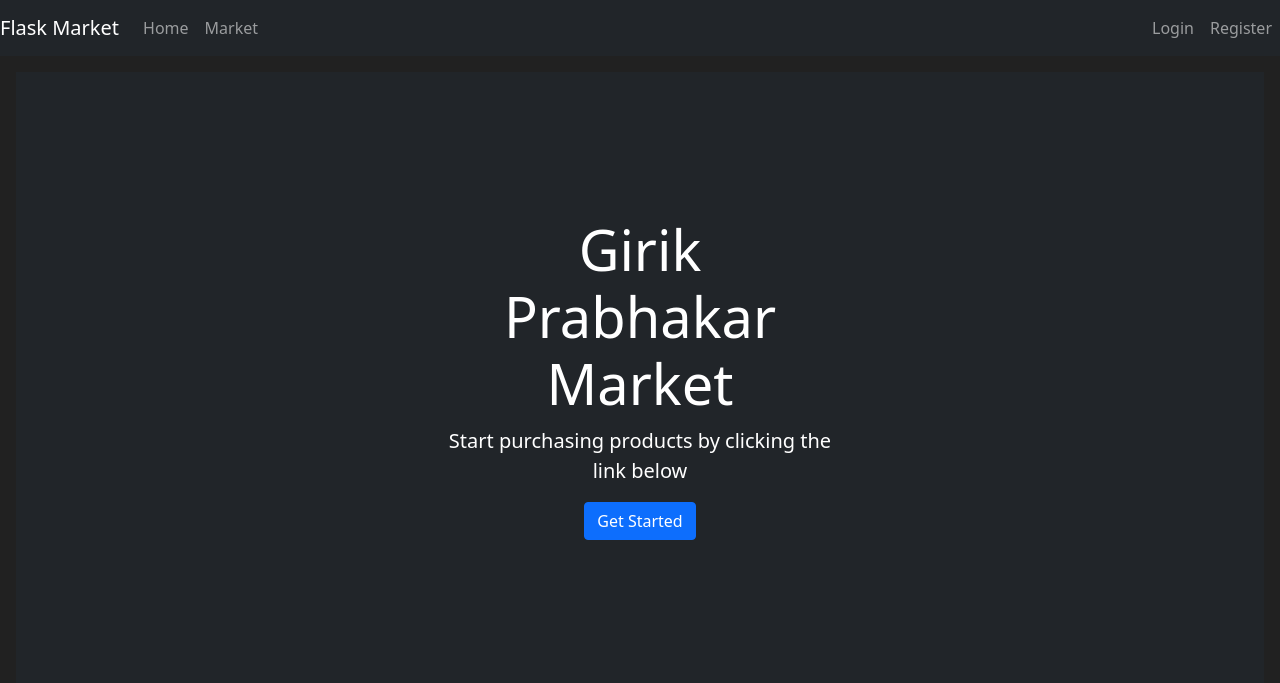
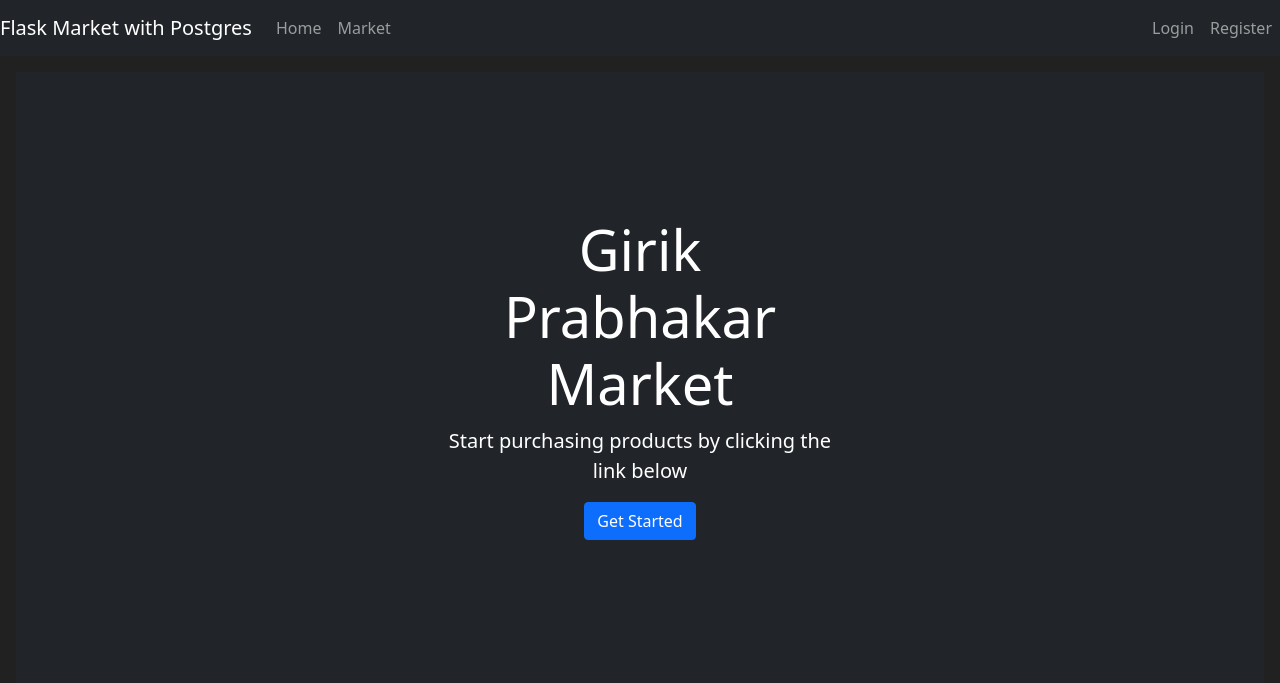
Before and after one commit to girikprabhakar/flask_market, a Flask app: page / in a window 1280 px wide. Shown: the top 683 px of the page. Run offline with Flask 2, Linux system fonts and the light colour scheme.

Commit message:
Update base.html

```diff
--- a/market/templates/base.html
+++ b/market/templates/base.html
@@ -21,7 +21,7 @@
 
 <body>
     <nav class="navbar navbar-expand-md navbar-dark bg-dark">
-        <a class="navbar-brand" href="#">Flask Market</a>
+        <a class="navbar-brand" href="#">Flask Market with Postgres</a>
         <button class="navbar-toggler" type="button" data-toggle="collapse" data-target="#navbarNav">
             <span class="navbar-toggler-icon"></span>
         </button>
```
